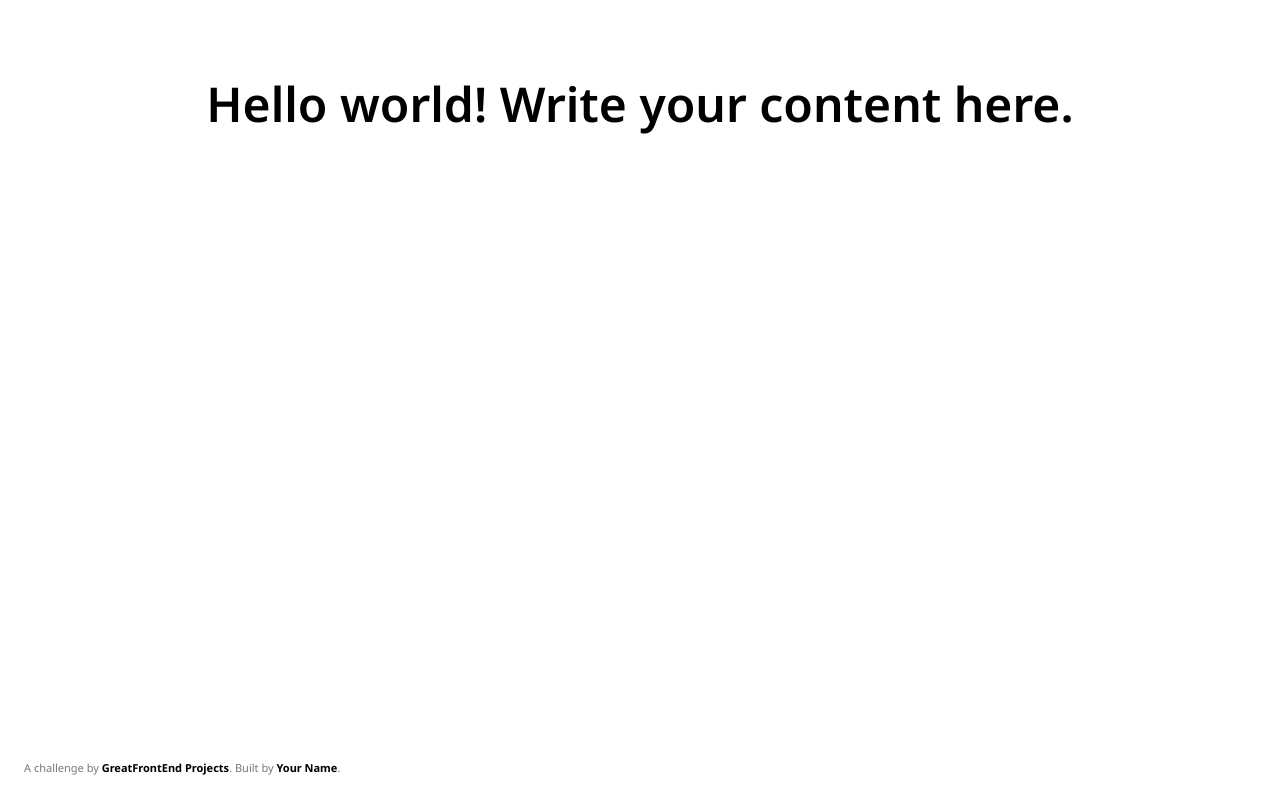
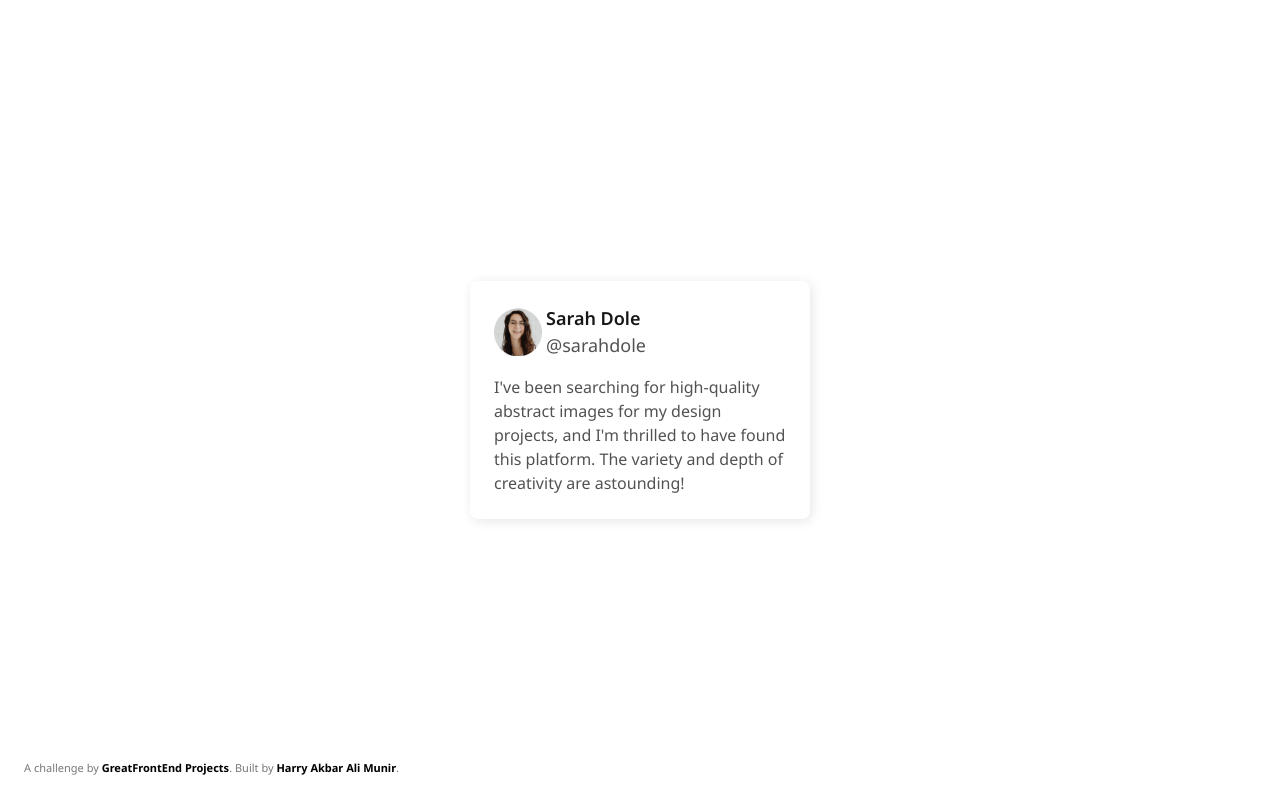
Before and after one commit to harryakbar/testimonial-card, a website built with Vite: page index.html in a window 1280 px wide. Built offline with nearby package versions, Linux system fonts and the light colour scheme.

Commit message:
Add testimonial card

```diff
--- a/index.html
+++ b/index.html
@@ -23,16 +23,20 @@
     </style>
   </head>
   <body>
-    <!-- Add your site or application content here -->
-    <h1 class="text-5xl text-center font-semibold pt-20">
-      Hello world! Write your content here.
-    </h1>
-
-    <!-- Sarah Dole
-      @sarahdole
-      I've been searching for high-quality abstract images for my design projects,
-      and I'm thrilled to have found this platform. The variety and depth of creativity are astounding!
-    -->
+    <div class="card">
+      <div class="header">
+        <img src="/profile-thumbnail.png" alt="Sarah Dole" />
+        <div class="user-info">
+          <span class="name">Sarah Dole</span>
+          <span class="username">@sarahdole</span>
+        </div>
+      </div>
+      <p>
+        I've been searching for high-quality abstract images for my design
+        projects, and I'm thrilled to have found this platform. The variety and
+        depth of creativity are astounding!
+      </p>
+    </div>
 
     <!-- Attribute this challenge to yourself! -->
     <div class="credits" data-gfe-screenshot-exclude="true">
@@ -45,7 +49,7 @@
       <a
         href="https://www.greatfrontend.com/projects/u/username"
         target="_blank"
-        >Your Name</a
+        >Harry Akbar Ali Munir</a
       >.
     </div>
     <script src="js/index.js"></script>
--- a/src/css/style.css
+++ b/src/css/style.css
@@ -10,6 +10,11 @@ body {
   -webkit-font-smoothing: antialiased;
   -moz-osx-font-smoothing: grayscale;
   text-rendering: optimizeLegibility;
+
+  display: flex;
+  justify-content: center;
+  align-items: center;
+  background-color: linear-gradient(135deg, #f5f7fa 0%, #c3cfe2 100%);
 }
 
 * {
@@ -29,3 +34,49 @@ body {
   color: #000;
   font-weight: bold;
 }
+
+.card {
+  background: #fff;
+  padding: 1.5rem;
+  display: flex;
+  flex-direction: column;
+  border-radius: 0.5rem;
+  box-shadow: 2px 2px 12px rgba(0, 0, 0, 0.1);
+  width: 340px;
+}
+
+.header img {
+  width: 3rem;
+  height: 3rem;
+}
+
+.header {
+  display: flex;
+  flex-direction: row;
+  align-items: center;
+}
+
+.user-info {
+  margin-left: 4px;
+}
+
+.header div {
+  display: flex;
+  flex-direction: column;
+}
+
+.name {
+  font-size: 1.125rem;
+  color: #171717;
+  font-weight: 600;
+}
+
+.username {
+  font-size: 1.125rem;
+  color: #525252;
+}
+
+body p {
+  margin-top: 1rem;
+  color: #525252;
+}
```
